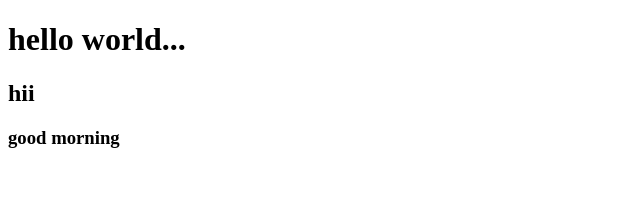
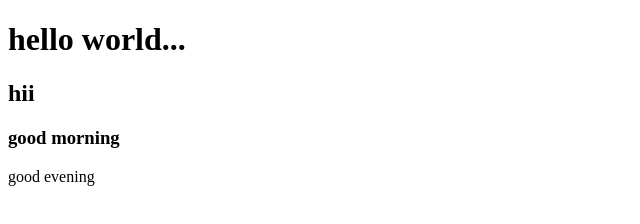
Before and after one commit to s92068606/my-first-repo, a plain HTML site: page index.html in a window 1280 px wide. Shown: the whole page, without its empty margins (0-640 px from the left). Drawn offline with Linux system fonts and the light colour scheme.

Commit message:
Good evening

```diff
--- a/index.html
+++ b/index.html
@@ -9,5 +9,6 @@
     <h1>hello world...</h1>
     <h2>hii</h2>
     <h3>good morning</h3>
+    good evening
 </body>
 </html>
```
